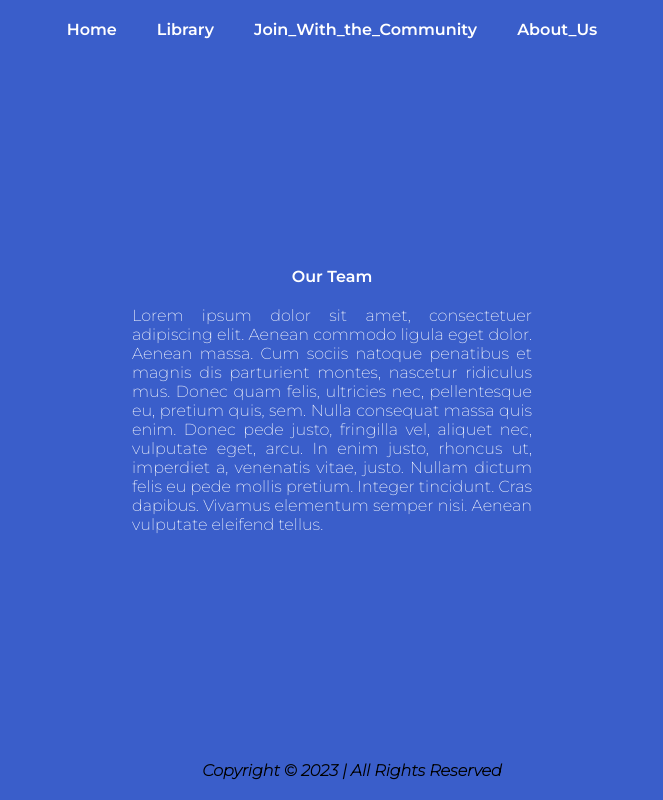
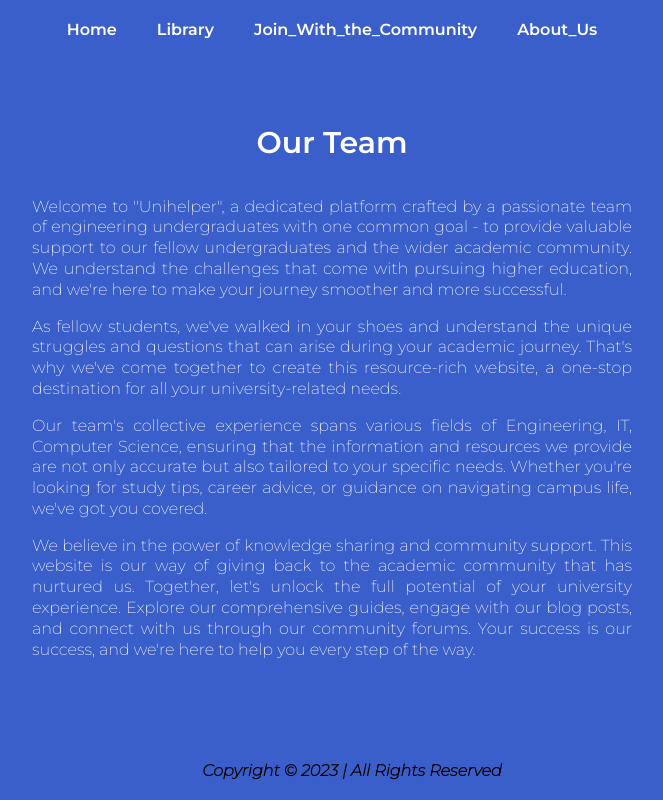
Before and after one commit to thanurarukshan/unihelper, a React (Create React App) app: page /about in a window 1280 px wide. Shown: the whole page, without its empty margins (308-971 px from the left). Built offline with nearby package versions, Linux system fonts and the light colour scheme.

Commit message:
About Updated

```diff
--- a/src/About.css
+++ b/src/About.css
@@ -26,8 +26,17 @@
 }
 
 .aboutusMain-content-content {
-    font-family: Montserrat-Light;
-    max-width: 400px;
+    max-width: 600px;
     text-align: justify;
     margin-top: 20px;
 }
+
+.aboutusMain-content-content p {
+    font-family: "Montserrat-Light";
+    line-height: 1.3;
+}
+
+
+.aboutusMain-content-title {
+    font-size: 30px;
+}
--- a/src/About.js
+++ b/src/About.js
@@ -6,7 +6,12 @@
     <div className='aboutusMain'>
       <div className='aboutusMain-content'>
         <span className='aboutusMain-content-title'>Our Team</span>
-        <span className='aboutusMain-content-content'>Lorem ipsum dolor sit amet, consectetuer adipiscing elit. Aenean commodo ligula eget dolor. Aenean massa. Cum sociis natoque penatibus et magnis dis parturient montes, nascetur ridiculus mus. Donec quam felis, ultricies nec, pellentesque eu, pretium quis, sem. Nulla consequat massa quis enim. Donec pede justo, fringilla vel, aliquet nec, vulputate eget, arcu. In enim justo, rhoncus ut, imperdiet a, venenatis vitae, justo. Nullam dictum felis eu pede mollis pretium. Integer tincidunt. Cras dapibus. Vivamus elementum semper nisi. Aenean vulputate eleifend tellus.</span>
+        <span className='aboutusMain-content-content'>
+          <p>Welcome to "Unihelper", a dedicated platform crafted by a passionate team of engineering undergraduates with one common goal - to provide valuable support to our fellow undergraduates and the wider academic community. We understand the challenges that come with pursuing higher education, and we're here to make your journey smoother and more successful.</p>
+          <p>As fellow students, we've walked in your shoes and understand the unique struggles and questions that can arise during your academic journey. That's why we've come together to create this resource-rich website, a one-stop destination for all your university-related needs.</p>
+          <p>Our team's collective experience spans various fields of Engineering, IT, Computer Science, ensuring that the information and resources we provide are not only accurate but also tailored to your specific needs. Whether you're looking for study tips, career advice, or guidance on navigating campus life, we've got you covered.</p>
+          <p>We believe in the power of knowledge sharing and community support. This website is our way of giving back to the academic community that has nurtured us. Together, let's unlock the full potential of your university experience. Explore our comprehensive guides, engage with our blog posts, and connect with us through our community forums. Your success is our success, and we're here to help you every step of the way.</p>
+        </span>
       </div>
     </div>
   )
```
